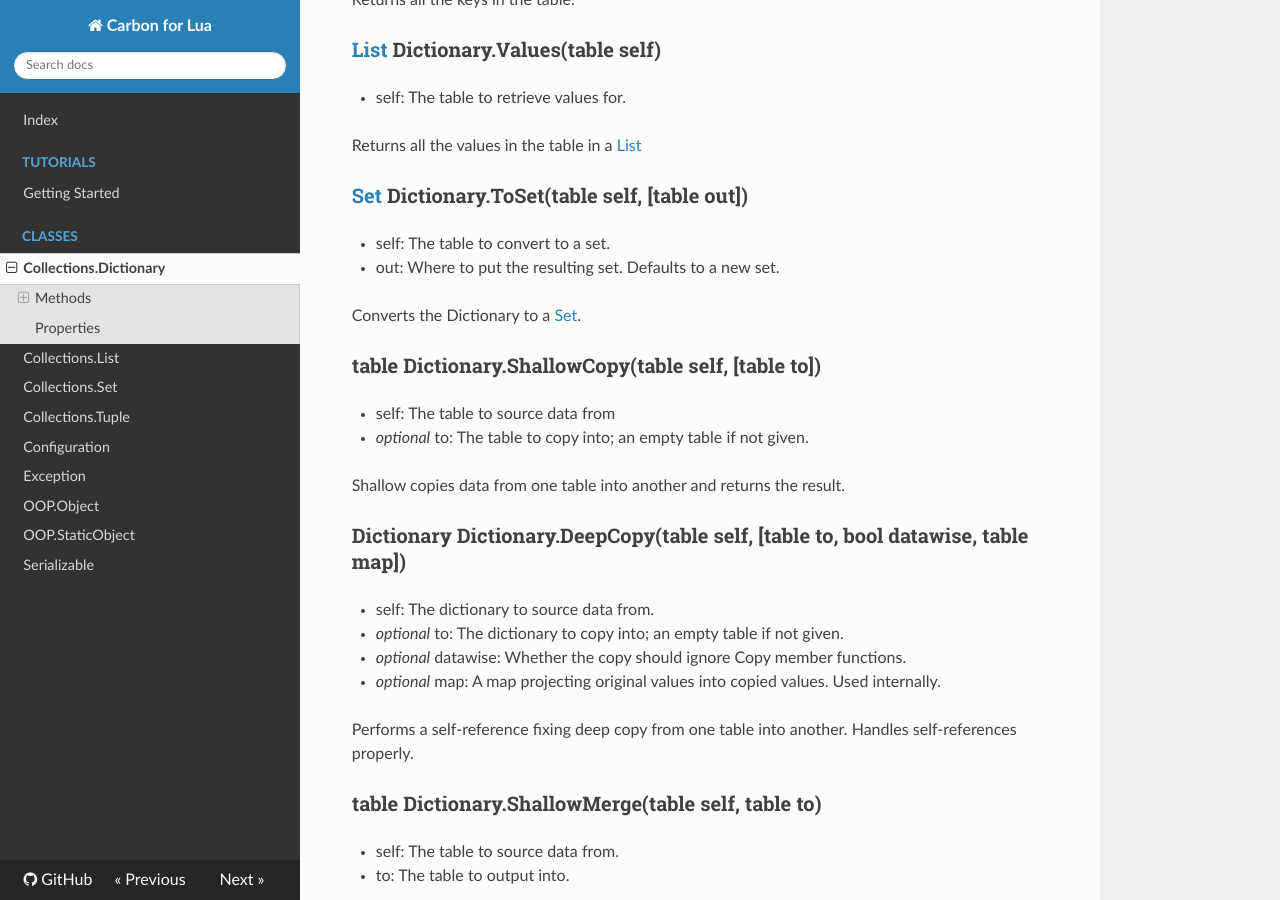
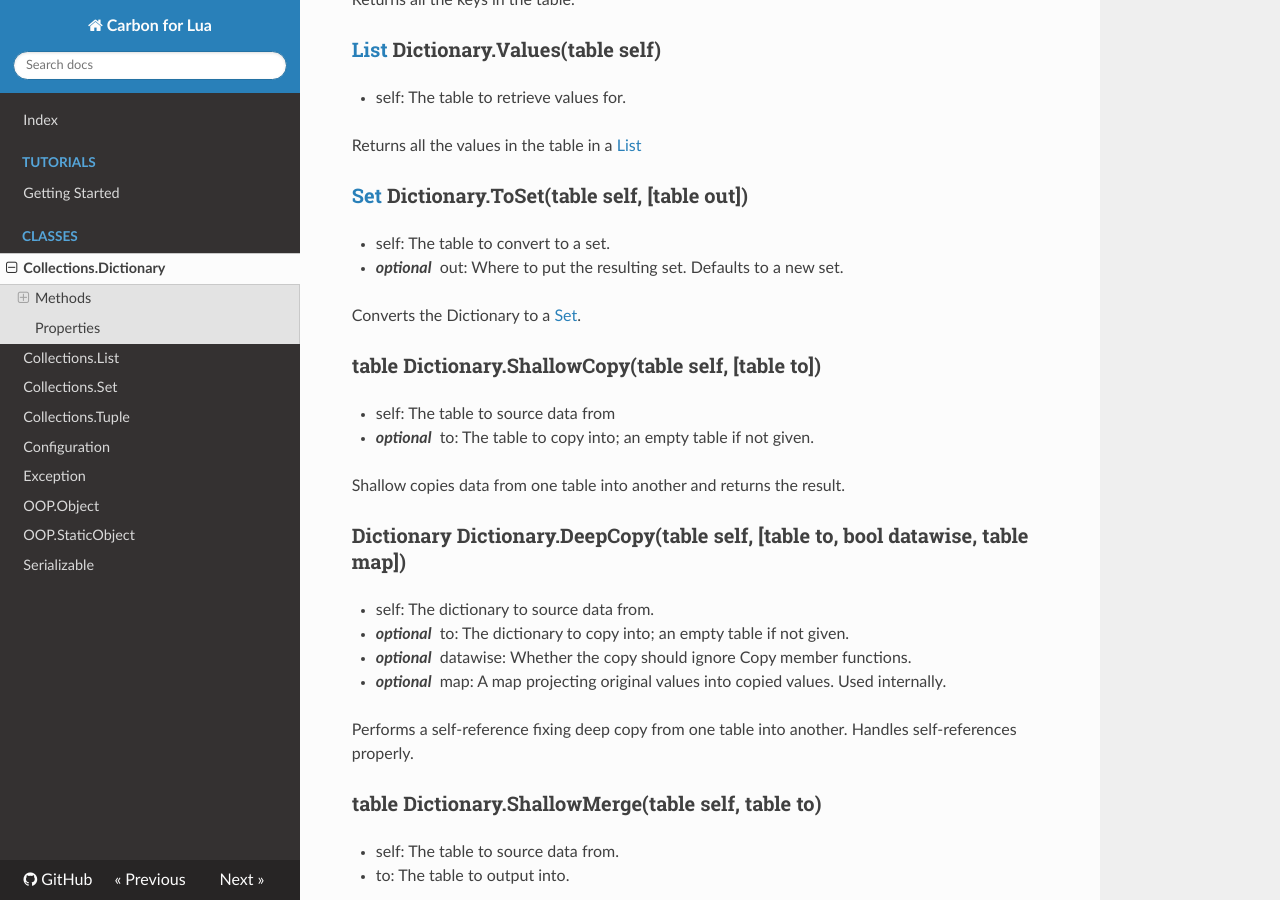
Before and after one commit to lua-carbon/carbon, an MkDocs documentation site: the page built from docs/Classes/Collections.Dictionary.md, in a window 1280 px wide and 900 px high, scrolled down 616 px. Built offline with MkDocs 1.6.1, drawn with Linux system fonts in a browser that asks for light colours; nearby versions of some CDN libraries; old or Windows-style settings are respelled for this version of MkDocs.

Commit message:
Fixed up optional parameters, nbsp in docs.lua, point to docs from GitHub.

```diff
--- a/docs/Classes/Collections.Dictionary.md
+++ b/docs/Classes/Collections.Dictionary.md
@@ -7,7 +7,7 @@ Inherits [OOP.Object](Classes/OOP.Object), [Serializable](Classes/Serializable)
 
 ## Methods
 ### Dictionary Dictionary:New([table data])
-- *optional* data: The data of the dictionary. Empty if not specified.
+- ***optional***&nbsp;&nbsp;data: The data of the dictionary. Empty if not specified.
 
 Turns the given object into a Dictionary.
 Allows method-style syntax to be used on the object.
@@ -27,23 +27,23 @@ Returns all the values in the table in a [List](Classes/Collections.List)
 
 ### [Set](Classes/Collections.Set) Dictionary.ToSet(table self, [table out])
 - self: The table to convert to a set.
-- out: Where to put the resulting set. Defaults to a new set.
+- ***optional***&nbsp;&nbsp;out: Where to put the resulting set. Defaults to a new set.
 
 Converts the Dictionary to a [Set](Classes/Collections.Set).
 
 
 ### table Dictionary.ShallowCopy(table self, [table to])
 - self: The table to source data from
-- *optional* to: The table to copy into; an empty table if not given.
+- ***optional***&nbsp;&nbsp;to: The table to copy into; an empty table if not given.
 
 Shallow copies data from one table into another and returns the result.
 
 
 ### Dictionary Dictionary.DeepCopy(table self, [table to, bool datawise, table map])
 - self: The dictionary to source data from.
-- *optional* to: The dictionary to copy into; an empty table if not given.
-- *optional* datawise: Whether the copy should ignore Copy member functions.
-- *optional* map: A map projecting original values into copied values. Used internally.
+- ***optional***&nbsp;&nbsp;to: The dictionary to copy into; an empty table if not given.
+- ***optional***&nbsp;&nbsp;datawise: Whether the copy should ignore Copy member functions.
+- ***optional***&nbsp;&nbsp;map: A map projecting original values into copied values. Used internally.
 
 Performs a self-reference fixing deep copy from one table into another.
 Handles self-references properly.
```
Also changed, not shown: readme.md (+2 -0 lines), 2 other files.
